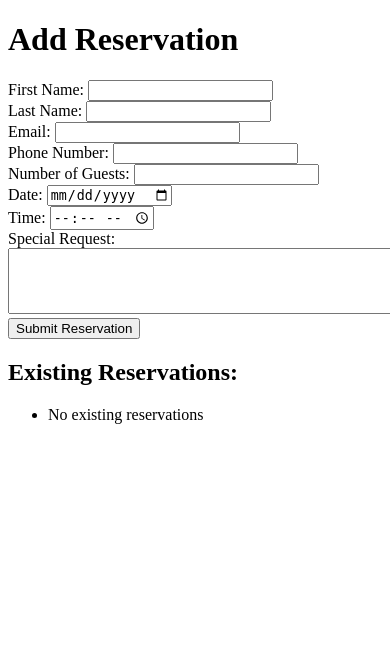
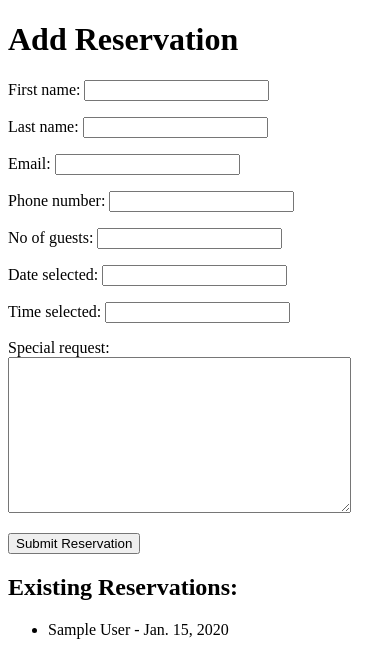
Before and after one commit to SohailMohammed1/Sweet_Spot, a Django app: page /add/ in a window 390 px wide; the page is wider, and only the part inside the window is pictured. Shown: the top 664 px of that part. Run offline with Django 4.2, Linux system fonts and the light colour scheme; tables that the repository leaves empty hold one stand-in row (values such as "Sample post").

Commit message:
created a more responsive form template

```diff
--- /dev/null
+++ b/sweet_spot/forms.py
@@ -0,0 +1,7 @@
+from django import forms
+from .models import DinnerReservation
+
+class ReservationForm(forms.ModelForm):
+    class Meta:
+        model = DinnerReservation
+        fields = ['first_name', 'last_name', 'email', 'phone_number', 'no_of_guests', 'date_selected', 'time_selected', 'special_request']
--- a/sweet_spot/templates/sweet_spot/add_reservation.html
+++ b/sweet_spot/templates/sweet_spot/add_reservation.html
@@ -11,31 +11,7 @@
     <h1>Add Reservation</h1>
     <form method="POST" action="/add/">
         {% csrf_token %}
-        <!-- Form fields for reservation input -->
-        <label for="first_name">First Name:</label>
-        <input type="text" id="first_name" name="first_name" required><br>
-
-        <label for="last_name">Last Name:</label>
-        <input type="text" id="last_name" name="last_name" required><br>
-
-        <label for="email">Email:</label>
-        <input type="email" id="email" name="email" required><br>
-
-        <label for="phone_number">Phone Number:</label>
-        <input type="tel" id="phone_number" name="phone_number" required><br>
-
-        <label for="no_of_guests">Number of Guests:</label>
-        <input type="number" id="no_of_guests" name="no_of_guests" required><br>
-
-        <label for="date_selected">Date:</label>
-        <input type="date" id="date_selected" name="date_selected" required><br>
-
-        <label for="time_selected">Time:</label>
-        <input type="time" id="time_selected" name="time_selected" required><br>
-
-        <label for="special_request">Special Request:</label><br>
-        <textarea id="special_request" name="special_request" rows="4" cols="50"></textarea><br>
-
+        {{ form.as_p }}
         <button type="submit">Submit Reservation</button>
     </form>
 
--- a/sweet_spot/views.py
+++ b/sweet_spot/views.py
@@ -1,56 +1,26 @@
 from django.shortcuts import render, redirect
 from .models import DinnerReservation
-
+from .forms import ReservationForm
 
 def get_sweet_spot(request):
     reservations = DinnerReservation.objects.all()
-
     context = {
         'reservations': reservations
     }
-
     return render(request, 'sweet_spot/sweet_spot.html', context)
 
 def add_reservation(request):
     if request.method == "POST":
-        # Extract form data
-        first_name = request.POST.get('first_name')
-        last_name = request.POST.get('last_name')
-        email = request.POST.get('email')
-        phone_number = request.POST.get('phone_number')
-        no_of_guests = request.POST.get('no_of_guests')
-        date_selected = request.POST.get('date_selected')
-        time_selected = request.POST.get('time_selected')
-        special_request = request.POST.get('special_request')
-
-        # Check if a reservation with the same first_name already exists
-        existing_reservation = DinnerReservation.objects.filter(first_name=first_name).first()
-
-        if existing_reservation:
-            # Update the existing reservation
-            existing_reservation.last_name = last_name
-            existing_reservation.email = email
-            existing_reservation.phone_number = phone_number
-            existing_reservation.no_of_guests = no_of_guests
-            existing_reservation.date_selected = date_selected
-            existing_reservation.time_selected = time_selected
-            existing_reservation.special_request = special_request
-            existing_reservation.save()
-        else:
-            # Create a new DinnerReservation object
-            DinnerReservation.objects.create(
-                first_name=first_name,
-                last_name=last_name,
-                email=email,
-                phone_number=phone_number,
-                no_of_guests=no_of_guests,
-                date_selected=date_selected,
-                time_selected=time_selected,
-                special_request=special_request,
-                status=0  # Assuming 0 represents the initial status of the reservation
-            )
-
-        # Redirect to a success page or any other appropriate action
-        return redirect('sweet_spot')  # Redirect to the view where you display reservations (assuming it's named 'sweet_spot')
-
-    return render(request, 'sweet_spot/add_reservation.html')
+        form = ReservationForm(request.POST)
+        if form.is_valid():
+            reservation = form.save(commit=False)
+            reservation.status = 0  # Set your desired default value for status
+            reservation.save()
+            return redirect('sweet_spot')
+    else:
+        form = ReservationForm()
+    context = {
+        'form': form,
+        'reservations': DinnerReservation.objects.all()
+    }
+    return render(request, 'sweet_spot/add_reservation.html', context)
```
